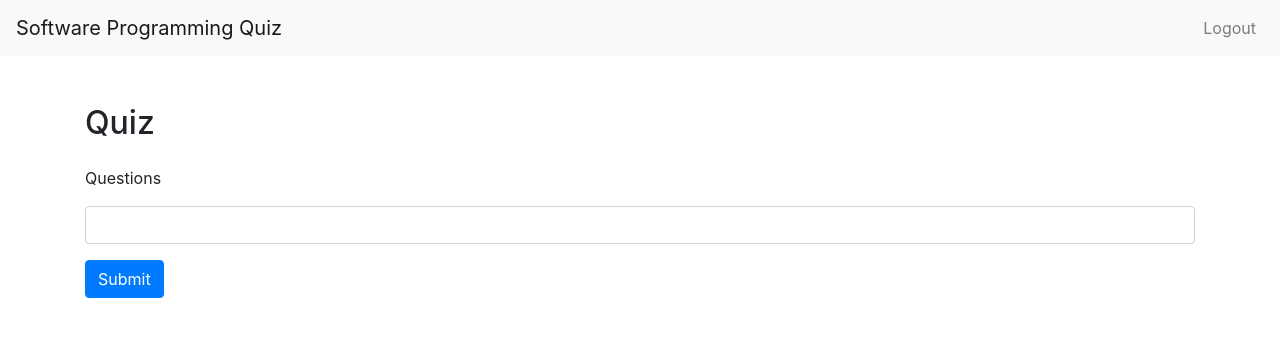
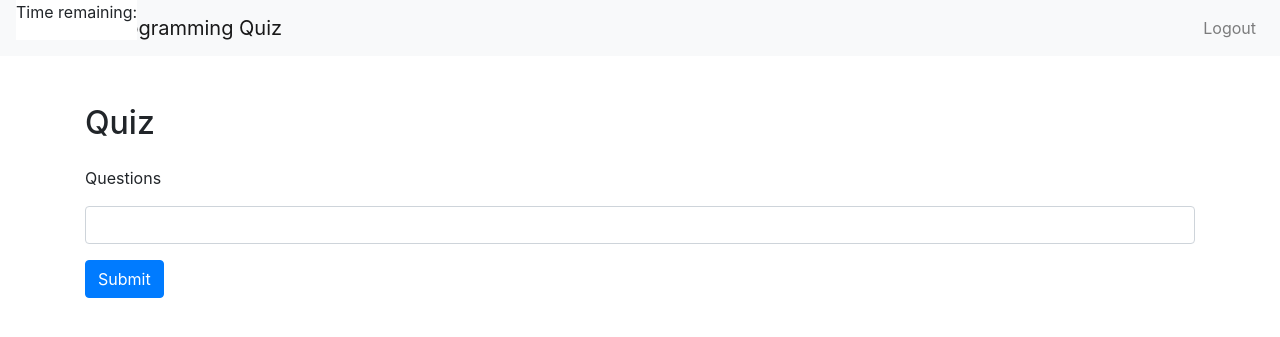
Before and after one commit to rebeccachen8788/Software-Programming-Quiz, a Flask app: template application/templates/take_quiz.html in a window 1280 px wide. Shown: the top 337 px of the page. Run offline with Flask 3, Linux system fonts and the light colour scheme; the template is opened without the code that fills it: values that come from a table or form of the project are taken from there, most other values are stand-ins (such as "Sample title", 1, 10 or a date in 2020).

Commit message:
timer implementation

```diff
--- a/application/DDL.sql
+++ b/application/DDL.sql
@@ -79,7 +79,7 @@ CREATE OR REPLACE TABLE Response (
     responseID INT AUTO_INCREMENT UNIQUE NOT NULL,
     linkID INT NOT NULL,
     questionID INT NOT NULL,
-    response VARCHAR(255) NOT NULL,
+    response VARCHAR(255),
     PRIMARY KEY (responseID),
     FOREIGN KEY (linkID) REFERENCES Results(linkID),
     FOREIGN KEY (questionID) REFERENCES Question(questionID)
--- a/application/auth.py
+++ b/application/auth.py
@@ -1,7 +1,6 @@
 # Source: https://flask.palletsprojects.com/en/2.3.x/tutorial/views/
 # Accessed 2/2/24
 
-import flask_login
 from flask import Blueprint, flash, g, redirect, render_template, request, session, url_for
 from werkzeug.security import check_password_hash, generate_password_hash
 import functools
--- a/application/results.py
+++ b/application/results.py
@@ -1,4 +1,3 @@
-import flask_login
 from flask import Flask, redirect, render_template, request, session, url_for
 from .db_connector import get_db_connection, execute_query
 from flask import Blueprint, render_template, request
--- a/application/templates/take_quiz.html
+++ b/application/templates/take_quiz.html
@@ -1,12 +1,13 @@
+<!-- Source for timer: https://www.w3schools.com/howto/howto_js_countdown.asp#gsc.tab=0 -->
 <!DOCTYPE html>
 <html lang="en">
 {% extends "base.html" %}
-{% block title %}Home{% endblock %}
+{% block title %}Quiz{% endblock %}
 {% block head %}
   {{ super() }}
     <meta charset="UTF-8">
     <meta name="viewport" content="width=device-width, initial-scale=1.0">
-    <title>Home Page</title>
+    <title>Take Quiz</title>
     <!-- Bootstrap CSS -->
     <link rel="stylesheet" href="https://cdn.jsdelivr.net/npm/bootstrap@4.5.3/dist/css/bootstrap.min.css" integrity="sha384-TX8t27EcRE3e/ihU7zmQxVncDAy5uIKz4rEkgIXeMed4M0jlfIDPvg6uqKI2xXr2" crossorigin="anonymous">
     <!-- jQuery -->
@@ -15,6 +16,13 @@
 {% block content %}
 <body>
 <div class="container mt-5">
+    <!-- Timer -->
+    <div class="row fixed-top ml-3">
+        <div class="bg-white">
+            <p>Time remaining: <span id="timer"></span></p>
+        </div>
+    </div>
+    <!-- Quiz-->
     <h2 class="mb-4">Quiz</h2>
     <form method="POST" action="">
         {{ form.hidden_tag() }}
@@ -51,5 +59,40 @@
 <script src="https://code.jquery.com/jquery-3.5.1.slim.min.js"></script>
 <script src="https://cdn.jsdelivr.net/npm/bootstrap@4.5.2/dist/js/bootstrap.bundle.min.js"></script>
 </body>
+</html>
+
+<script>
+    // countdown timer that submits quiz when time runs out
+    function timer() {
+        var deadline = new Date().getTime() + ({{time_limit}}) + 2000;
+        var x = setInterval(function() {
+            var now = new Date().getTime();
+            var time_remaining = deadline - now;
+            var hours = Math.floor((time_remaining % (1000 * 60 * 60 * 24)) / (1000 * 60 * 60));
+            var minutes = Math.floor((time_remaining % (1000 * 60 * 60)) / (1000 * 60));
+            var seconds = Math.floor((time_remaining % (1000 * 60)) / 1000);
+            document.getElementById("timer").innerHTML = hours + "h " + minutes + "m " + seconds + "s ";
+            if (time_remaining < 0) {
+                $('form').submit();
+            }
+        }, 1000);
+    }
+    timer();
+
+    // send time used to server when form is submitted
+    $(document).ready(function() {
+        $('form').submit(function() {
+            var time_remaining;
+            time_remaining = document.getElementById("timer").innerHTML;
+            // convert time_remaining to time_used, using the same format as time_remaining: hours, minutes, seconds
+            time_remaining = time_remaining.split(" ");
+            var timeRemainingInput = $("<input>").attr({
+                type: "hidden",
+                name: "time_remaining",
+                value: time_remaining
+            });
+            $('form').append(timeRemainingInput);
+        });
+    })
+</script>
 {% endblock %}
-</html>
```
Also changed, not shown: application/take_quiz.py (+27 -9 lines).
